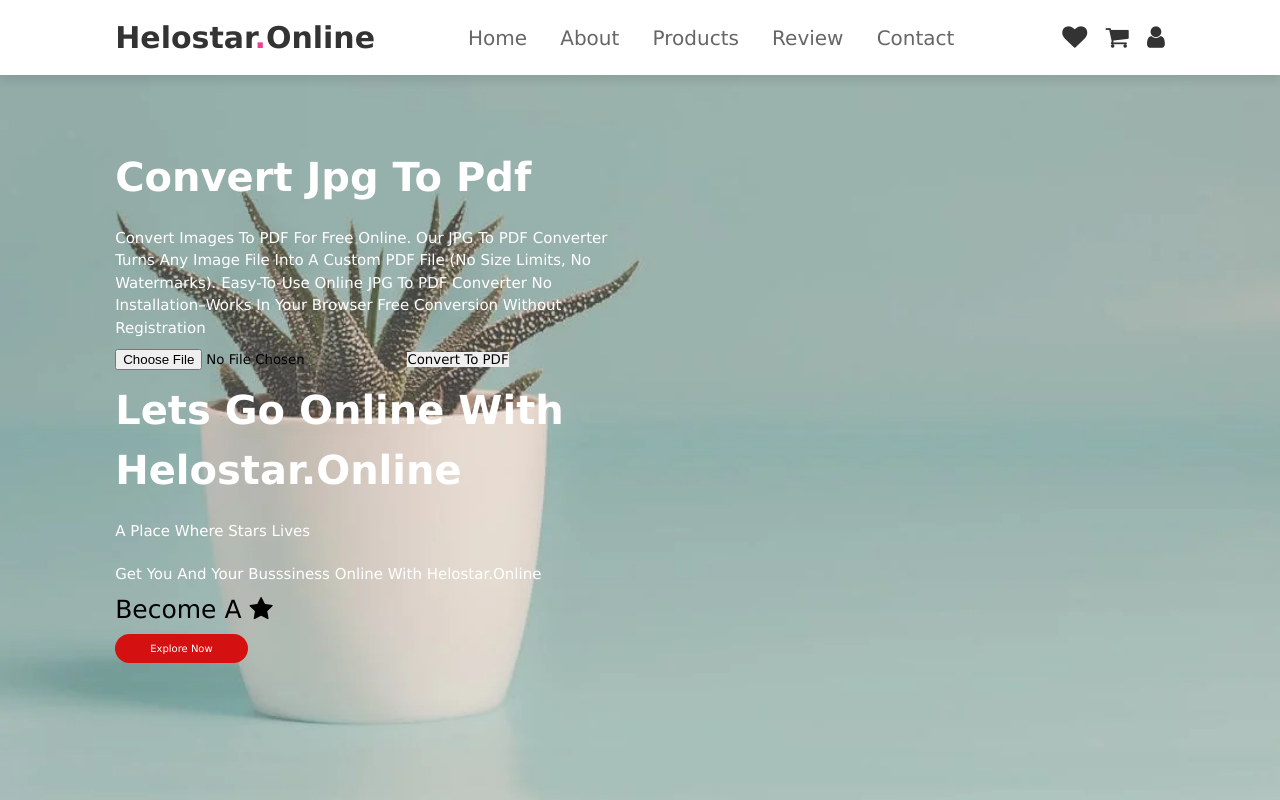
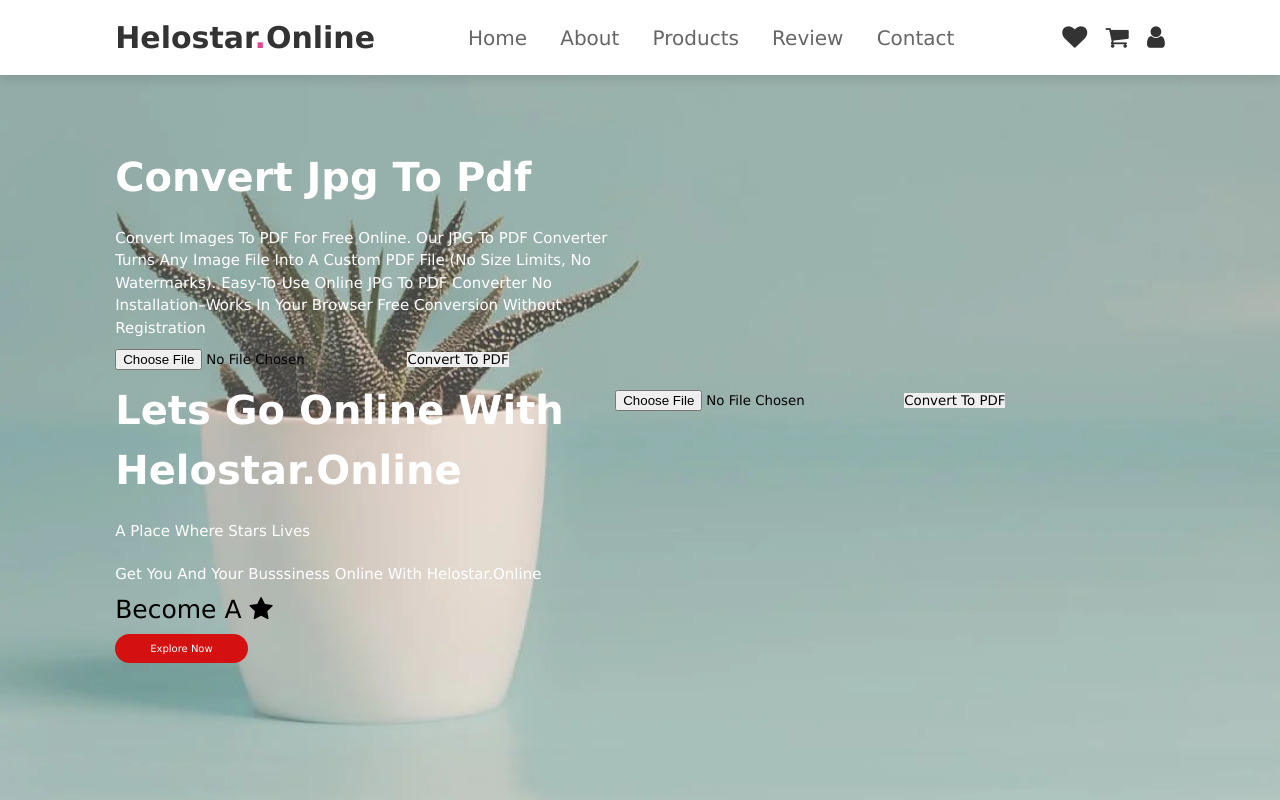
Before and after one commit to Dharmendra967032/helostar.online, a plain HTML site: page index.html in a window 1280 px wide. Shown: the top 800 px of the page. Drawn offline with nearby package versions, Linux system fonts and the light colour scheme.

Commit message:
Update index.html

```diff
--- a/index.html
+++ b/index.html
@@ -110,6 +110,46 @@ Free conversion without registration</p>
 
     </div></div>
     </div>
+<!DOCTYPE html>
+<html lang="en">
+<head>
+    <meta charset="UTF-8">
+    <meta name="viewport" content="width=device-width, initial-scale=1.0">
+    <title>Word to PDF Converter</title>
+</head>
+<body>
+    <input type="file" id="fileInput" accept=".docx">
+    <button onclick="convertToPDF()">Convert to PDF</button>
+    <script>
+        async function convertToPDF() {
+            const fileInput = document.getElementById('fileInput');
+            const file = fileInput.files[0];
+            if (!file) {
+                alert('Please select a .docx file.');
+                return;
+            }
+
+            const formData = new FormData();
+            formData.append('docx', file);
+
+            try {
+                const response = await fetch('http://localhost:3000/convert', {
+                    method: 'POST',
+                    body: formData
+                });
+                if (!response.ok) {
+                    throw new Error('Conversion failed');
+                }
+                const data = await response.json();
+                alert('Conversion successful! PDF file available at: ' + data.pdfUrl);
+            } catch (error) {
+                console.error('Conversion error:', error);
+                alert('Conversion failed. Please try again later.');
+            }
+        }
+    </script>
+</body>
+</html>
 
 </section>
 
```
